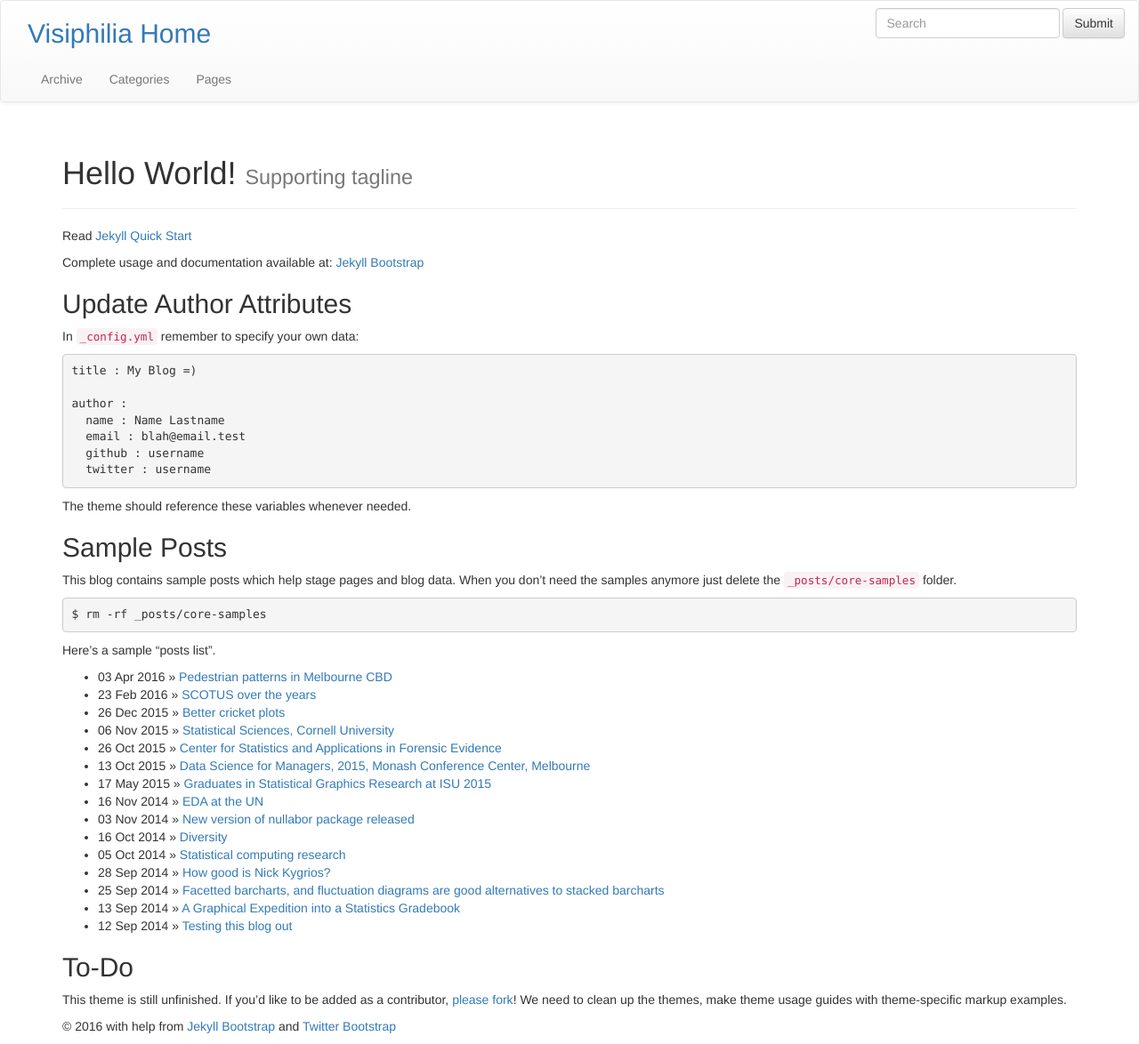
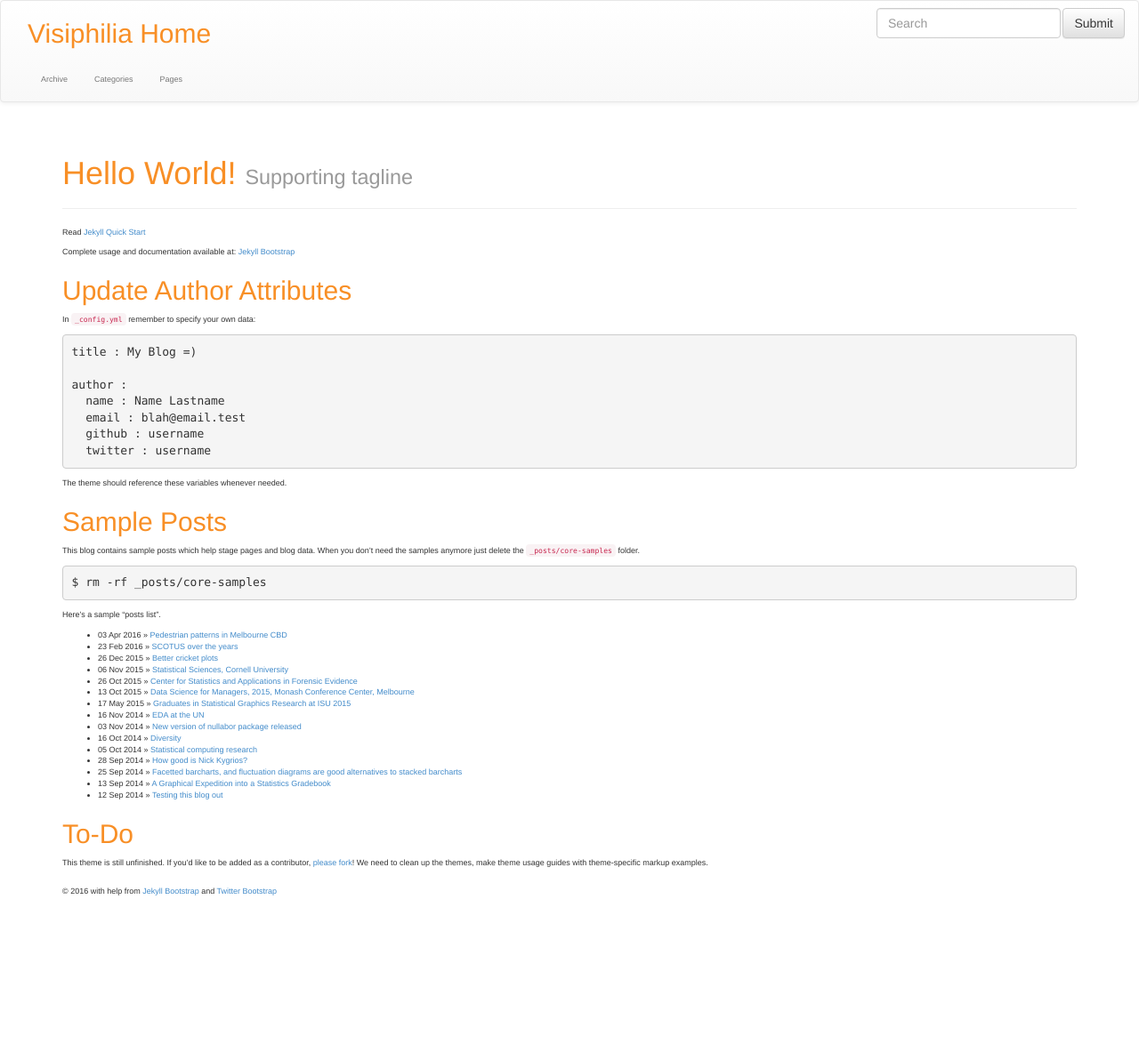
Before and after one commit to visiphilia/visiphilia.github.io, a Jekyll site: the page built from do-not-use-index.md, in a window 1280 px wide. Shown: the whole page at 89% size. Built offline with Jekyll 4.4.1, drawn with Linux system fonts in a browser that asks for light colours; nearby versions of some CDN libraries; library files that are not in the unit come from our copies; after the commit the page ends 1017 px from its top, so only the background shows below that.

Commit message:
css links

```diff
--- a/_includes/themes/bootstrap-3/default.html
+++ b/_includes/themes/bootstrap-3/default.html
@@ -12,14 +12,14 @@
     <meta name="viewport" content="width=device-width, initial-scale=1.0">
 
     <!-- Bootstrap styles -->
-    <link href="{{ ASSET_PATH }}bootstrap-3/css/bootstrap.min.css" rel="stylesheet">
+    <link href="{{ ASSET_PATH }}bootstrap-3/bootstrap/css/bootstrap.min.css" rel="stylesheet">
     <!-- Optional theme -->
-    <link href="{{ ASSET_PATH }}bootstrap-3/css/bootstrap-theme.min.css" rel="stylesheet">
+    <link href="{{ ASSET_PATH }}bootstrap-3/bootstrap/css/bootstrap-theme.min.css" rel="stylesheet">
     <!-- Sticky Footer -->
-    <link href="{{ ASSET_PATH }}bootstrap-3/css/bs-sticky-footer.css" rel="stylesheet">
+    <link href="{{ ASSET_PATH }}bootstrap-3/bootstrap/css/bs-sticky-footer.css" rel="stylesheet">
 
     <!-- Custom styles -->
-    <link href="{{ ASSET_PATH }}css/style.css?body=1" rel="stylesheet" type="text/css" media="all">
+    <link href="{{ ASSET_PATH }}bootstrap-3/css/style.css?body=1" rel="stylesheet" type="text/css" media="all">
 
     <!-- HTML5 Shim and Respond.js IE8 support of HTML5 elements and media queries -->
     <!-- WARNING: Respond.js doesn't work if you view the page via file:// -->
```
